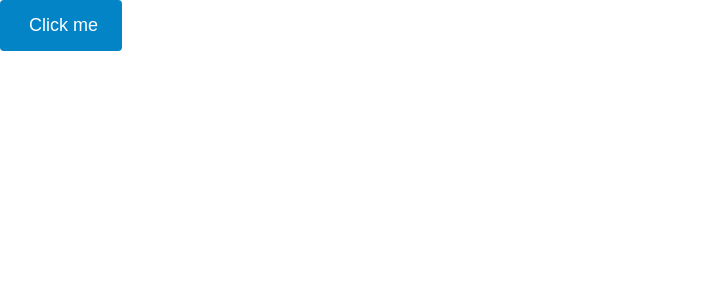
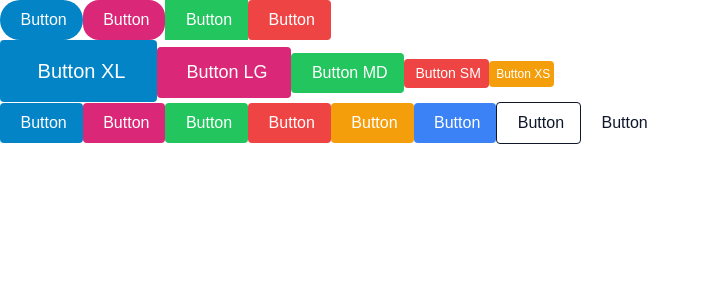
Before and after one commit to menchacaeli/nextjs-ui-components, a Next.js app: page / in a window 1280 px wide. Shown: the top 300 px of the page, without its empty margins (0-710 px from the left). Built offline with nearby package versions, Linux system fonts and the light colour scheme.

Commit message:
button type, css cleanup. ripple works now.

```diff
--- a/src/components/Button/Button.tsx
+++ b/src/components/Button/Button.tsx
@@ -20,6 +20,13 @@ const Button = (props: ButtonProps) => {
 
   const handleClick = useCallback((event: React.MouseEvent<HTMLButtonElement>) => {
     if (animation === 'ripple') {
+      rippleEffect(event);
+    }
+
+    onClick?.(event);
+  }, [animation, onClick]);
+
+  const rippleEffect = (event: React.MouseEvent<HTMLButtonElement>)=> {
     const button = event.currentTarget;
     const rect = button.getBoundingClientRect();
     const ripple: Ripple = {
@@ -34,9 +41,6 @@ const Button = (props: ButtonProps) => {
       setRipples(prev => prev.filter(r => r.id !== ripple.id));
     }, 600);
   }
-
-    onClick?.(event);
-  }, [animation, onClick]);
 
   const buttonClasses = [
     'btn',
--- a/src/components/Button/button.css
+++ b/src/components/Button/button.css
@@ -11,12 +11,7 @@
     overflow: hidden;
 }
 
-/* Size variants - Added XXS, XS, and XL */
-.btn--xxs {
-    padding: calc(var(--spacing-1) / 2) var(--spacing-1);
-    font-size: calc(var(--font-size-xs) * 0.875);
-}
-
+/* SIZE VARIANTS */
 .btn--xs {
     padding: var(--spacing-1) var(--spacing-1);
     font-size: var(--font-size-xs);
@@ -60,7 +55,7 @@
     border-radius: 0;
 }
 
-/* Style variants - Added new variants */
+/* STYLE VARIANTS */
 .btn--primary {
     background-color: var(--color-primary-600);
     color: white;
@@ -70,24 +65,50 @@
     background-color: var(--color-primary-700);
 }
 
-.btn--glass {
-    background-color: rgba(255, 255, 255, 0.1);
-    backdrop-filter: blur(10px);
-    color: var(--color-neutral-900);
-    border: 1px solid rgba(255, 255, 255, 0.2);
-}
-
-.btn--glass:hover:not(:disabled) {
-    background-color: rgba(255, 255, 255, 0.2);
-}
-
-.btn--gradient {
-    background: linear-gradient(45deg, var(--color-primary-600), var(--color-info));
+.btn--secondary {
+    background-color: var(--color-secondary-600);
     color: white;
 }
 
-.btn--gradient:hover:not(:disabled) {
-    background: linear-gradient(45deg, var(--color-primary-700), var(--color-primary-600));
+.btn--secondary:hover:not(:disabled) {
+    background-color: var(--color-secondary-700);
+}
+
+.btn--success {
+    background-color: var(--color-success);
+    color: white;
+}
+
+.btn--success:hover:not(:disabled) {
+    filter: brightness(90%);
+}
+
+.btn--danger {
+    background-color: var(--color-danger);
+    color: white;
+}
+
+.btn--danger:hover:not(:disabled) {
+    filter: brightness(90%);
+}
+
+.btn--outline {
+    background-color: transparent;
+    color: var(--color-neutral-900);
+    border: 1px solid var(--color-neutral-900);
+}
+
+.btn--outline:hover:not(:disabled) {
+    background-color: var(--color-neutral-50);
+}
+
+.btn--ghost {
+    background-color: transparent;
+    color: var(--color-neutral-900);
+}
+
+.btn--ghost:hover:not(:disabled) {
+    background-color: rgba(0, 0, 0, 0.1);
 }
 
 .btn--warning {
@@ -108,56 +129,22 @@
     filter: brightness(90%);
 }
 
-/* Previous variants remain... */
-
 /* Click Animation Variants */
 .btn--ripple {
-    position: relative;
+    transform: translate3d(0, 0, 0);
 }
 
-.btn--ripple .ripple {
+.ripple {
     position: absolute;
+    pointer-events: none;
+    background-color: var(--color-neutral-50);
     border-radius: 50%;
-    background-color: rgba(255, 255, 255, 0.5);
-    animation: ripple 0.6s linear;
-    transform: scale(0);
+    transform: translate(-50%, -50%) scale(0);
+    animation: ripple 0.75s ease-out;
 }
 
 .btn--scale:active:not(:disabled) {
     transform: scale(0.96);
-}
-
-.btn--bounce:active:not(:disabled) {
-    animation: bounce 0.3s ease-in-out;
-}
-
-/* Hover Effects */
-.btn--shine {
-    position: relative;
-}
-
-.btn--shine::before {
-    content: '';
-    position: absolute;
-    top: 0;
-    left: -75%;
-    width: 50%;
-    height: 100%;
-    background: linear-gradient(
-            to right,
-            rgba(255, 255, 255, 0) 0%,
-            rgba(255, 255, 255, 0.3) 100%
-    );
-    transform: skewX(-25deg);
-    transition: none;
-}
-
-.btn--shine:hover::before {
-    animation: shine 0.75s;
-}
-
-.btn--pulse:hover:not(:disabled) {
-    animation: pulse 1.5s infinite;
 }
 
 /* Loading Spinner */
@@ -192,29 +179,32 @@
 /* Animations */
 @keyframes ripple {
     to {
-        transform: scale(4);
+        transform: scale(2.5);
         opacity: 0;
     }
 }
 
-@keyframes bounce {
+@keyframes scale {
     0%, 100% { transform: scale(1); }
     50% { transform: scale(0.96); }
-}
-
-@keyframes shine {
-    100% {
-        left: 125%;
-    }
-}
-
-@keyframes pulse {
-    0% { transform: scale(1); }
-    50% { transform: scale(1.05); }
-    100% { transform: scale(1); }
 }
 
 @keyframes spin {
     0% { transform: rotate(0deg); }
     100% { transform: rotate(360deg); }
 }
+
+@keyframes ripple {
+    0% {
+        width: 0;
+        height: 0;
+        opacity: 0.5;
+        transform: translate(-50%, -50%) scale(0);
+    }
+    100% {
+        width: 500px;
+        height: 500px;
+        opacity: 0;
+        transform: translate(-50%, -50%) scale(1);
+    }
+}
--- a/src/pages/index.tsx
+++ b/src/pages/index.tsx
@@ -2,13 +2,92 @@ import { Button } from "@/components";
 
 export default function Home() {
   return (
-    <div className="app-home bg-gray-100 h-screen flex items-center justify-center">
-      <Button
-        text="Click me"
-        variant="primary"
-        size="lg"
-        onClick={() => console.log('Button clicked')}
-      />
+    <div className="app-home bg-gray-100 h-screen flex flex-col p-24 justify-center space-y-4">
+      <div className="space-x-4">
+        <Button
+          text="Button"
+          variant="primary"
+          shape="rounded"
+        />
+        <Button
+          text="Button"
+          variant="secondary"
+          shape="pill"
+        />
+        <Button
+          text="Button"
+          variant="success"
+          shape="sharp"
+        />
+        <Button
+          text="Button"
+          variant="danger"
+          shape="default"
+        />
+      </div>
+
+      <div className="space-x-4">
+        <Button
+          text="Button XL"
+          variant="primary"
+          size="xl"
+        />
+        <Button
+          text="Button LG"
+          variant="secondary"
+          size="lg"
+        />
+        <Button
+          text="Button MD"
+          variant="success"
+          size="md"
+        />
+        <Button
+          text="Button SM"
+          variant="danger"
+          size="sm"
+        />
+        <Button
+          text="Button XS"
+          variant="warning"
+          size="xs"
+        />
+      </div>
+
+      <div className="space-x-4">
+        <Button
+          text="Button"
+          variant="primary"
+        />
+        <Button
+          text="Button"
+          variant="secondary"
+        />
+        <Button
+          text="Button"
+          variant="success"
+        />
+        <Button
+          text="Button"
+          variant="danger"
+        />
+        <Button
+          text="Button"
+          variant="warning"
+        />
+        <Button
+          text="Button"
+          variant="info"
+        />
+        <Button
+          text="Button"
+          variant="outline"
+        />
+        <Button
+          text="Button"
+          variant="ghost"
+        />
+      </div>
     </div>
   );
 }
--- a/src/styles/theme.css
+++ b/src/styles/theme.css
@@ -10,6 +10,18 @@
     --color-primary-700: #0369a1;
     --color-primary-800: #075985;
     --color-primary-900: #0c4a6e;
+
+    /* Secondary Colors */
+    --color-secondary-50: #fdf2f8;
+    --color-secondary-100: #fce7f3;
+    --color-secondary-200: #fbcfe8;
+    --color-secondary-300: #f9a8d4;
+    --color-secondary-400: #f472b6;
+    --color-secondary-500: #ec4899;
+    --color-secondary-600: #db2777;
+    --color-secondary-700: #be185d;
+    --color-secondary-800: #9d174d;
+    --color-secondary-900: #831843;
 
     /* Neutral Colors */
     --color-neutral-50: #f8fafc;
@@ -26,7 +38,7 @@
     /* Semantic Colors */
     --color-success: #22c55e;
     --color-warning: #f59e0b;
-    --color-error: #ef4444;
+    --color-danger: #ef4444;
     --color-info: #3b82f6;
 
     /* Typography */
```
Also changed, not shown: src/types/button.ts (+2 -7 lines), src/types/theme.ts (deleted, +0 -111 lines). Lines whose indentation alone changed are shown as unchanged.
